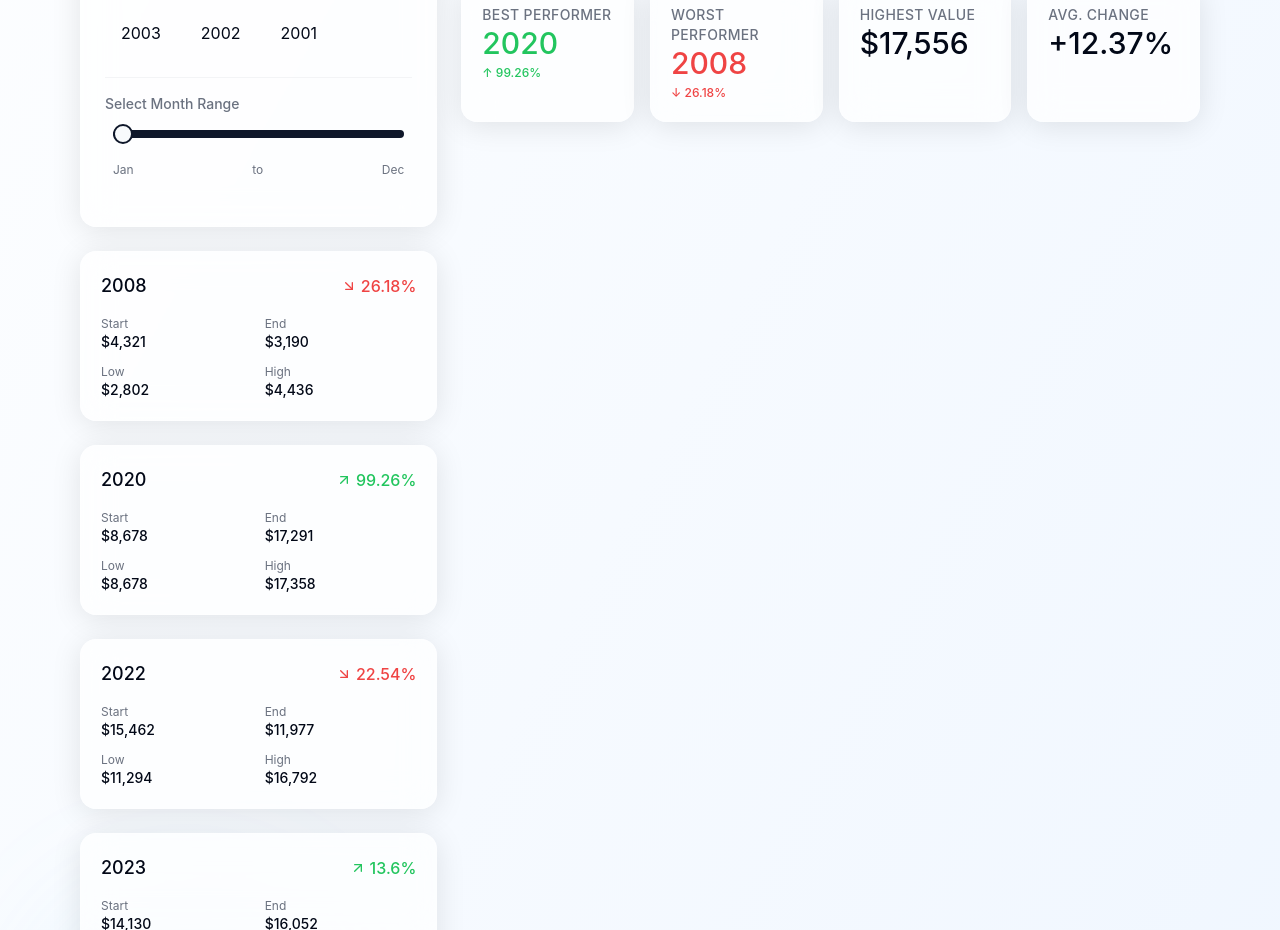
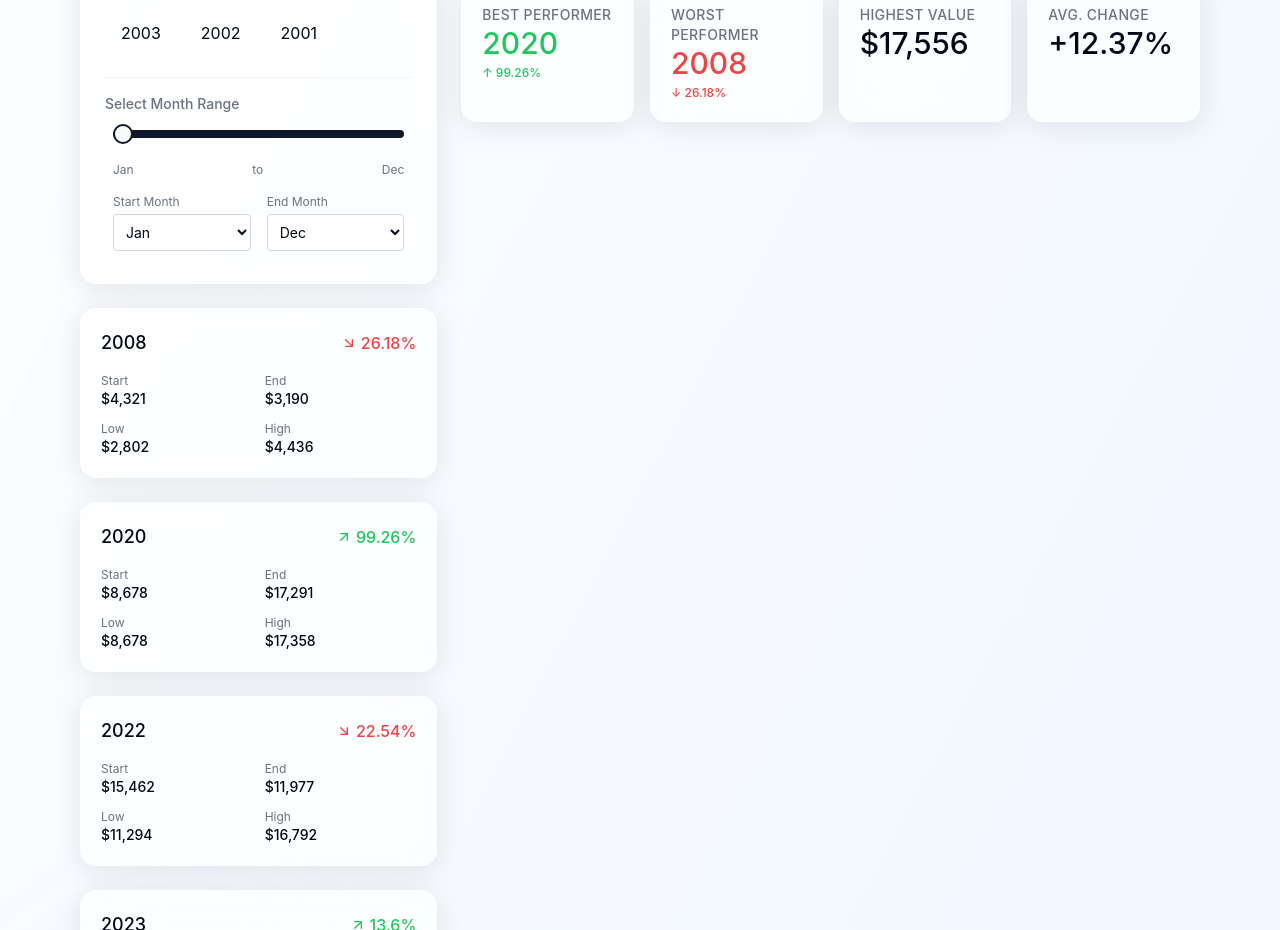
Before and after one commit to KAMBARIAM/nasdaq-history-harvester, a React (Vite) app: page / in a window 1280 px wide. Shown: the part 1000-1930 px from the top of the page. Built offline with nearby package versions, Linux system fonts and the light colour scheme.

Commit message:
Allow month range change from both sides
The slider component in the YearSelector now allows changing the month range from both the start and end points.

```diff
--- a/src/components/YearSelector.tsx
+++ b/src/components/YearSelector.tsx
@@ -123,9 +123,9 @@ export function YearSelector({
       {onIntervalChange && (
         <div className="mt-6 pt-4 border-t border-gray-100">
           <h3 className="text-sm text-gray-500 font-medium mb-4">Select Month Range</h3>
-          <div className="px-2 mb-6">
+          <div className="px-2 mb-2">
             <Slider
-              defaultValue={[1, 12]}
+              defaultValue={[interval.start, interval.end]}
               value={monthRange}
               min={1}
               max={12}
@@ -133,10 +133,60 @@ export function YearSelector({
               onValueChange={handleMonthRangeChange}
               className="mb-6"
             />
-            <div className="flex justify-between text-xs text-gray-500">
+
+            <div className="flex justify-between text-xs text-gray-500 mb-4">
               <span>{monthNames[monthRange[0] - 1]}</span>
               <span> to </span>
               <span>{monthNames[monthRange[1] - 1]}</span>
+            </div>
+
+            {/* Month range selector with direct inputs */}
+            <div className="flex items-center justify-between gap-4">
+              <div className="w-1/2">
+                <label className="text-xs text-gray-500 block mb-1">Start Month</label>
+                <select
+                  value={monthRange[0]}
+                  onChange={(e) => {
+                    const start = parseInt(e.target.value);
+                    const end = Math.max(monthRange[1], start);
+                    const newRange = [start, end];
+                    setMonthRange(newRange);
+                    if (onIntervalChange) {
+                      onIntervalChange({ start, end });
+                    }
+                  }}
+                  className="w-full p-2 text-sm border border-gray-300 rounded bg-white"
+                >
+                  {monthNames.map((month, index) => (
+                    <option key={`start-${index}`} value={index + 1} disabled={index + 1 > monthRange[1]}>
+                      {month}
+                    </option>
+                  ))}
+                </select>
+              </div>
+
+              <div className="w-1/2">
+                <label className="text-xs text-gray-500 block mb-1">End Month</label>
+                <select
+                  value={monthRange[1]}
+                  onChange={(e) => {
+                    const end = parseInt(e.target.value);
+                    const start = Math.min(monthRange[0], end);
+                    const newRange = [start, end];
+                    setMonthRange(newRange);
+                    if (onIntervalChange) {
+                      onIntervalChange({ start, end });
+                    }
+                  }}
+                  className="w-full p-2 text-sm border border-gray-300 rounded bg-white"
+                >
+                  {monthNames.map((month, index) => (
+                    <option key={`end-${index}`} value={index + 1} disabled={index + 1 < monthRange[0]}>
+                      {month}
+                    </option>
+                  ))}
+                </select>
+              </div>
             </div>
           </div>
         </div>
```
Also changed, not shown: src/utils/csvParser.ts (+7 -1 lines).
